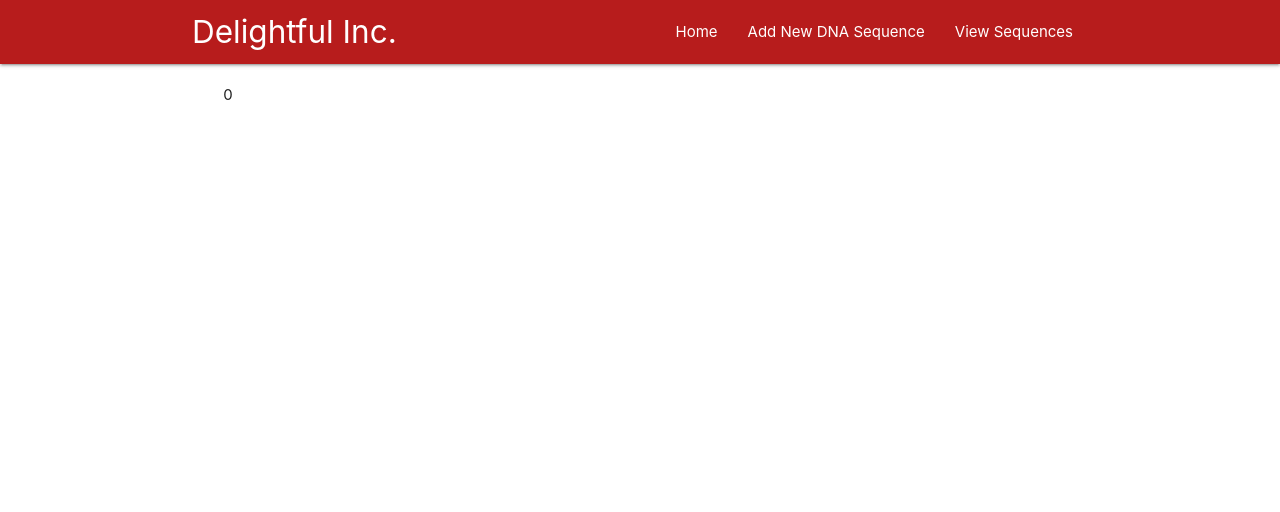
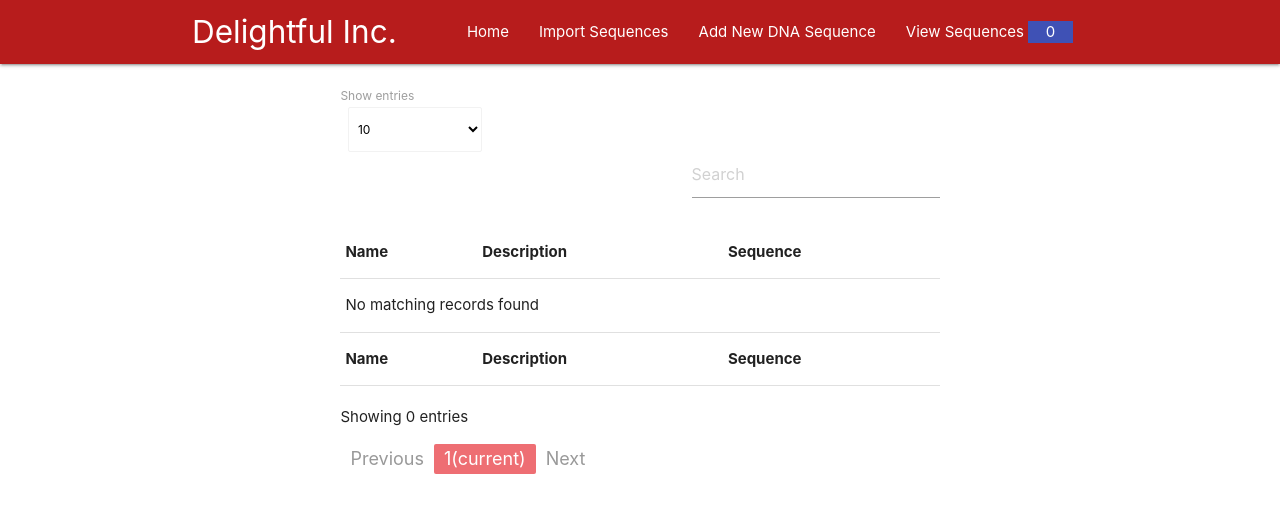
Before and after one commit to daisyflemming/delightful, a React (Create React App) app: page /viewSequences in a window 1280 px wide. Shown: the top 512 px of the page. Built offline with nearby package versions, Linux system fonts and the light colour scheme.

Commit message:
first checkin

```diff
--- a/src/App.js
+++ b/src/App.js
@@ -3,17 +3,19 @@ import './index.css';
 import {BrowserRouter, Route, Switch} from 'react-router-dom';
 import Navbar from './Navbar'
 import 'materialize-css/dist/css/materialize.min.css'
-import Home from "./components/Home";
-import AddNewSequence from "./components/sequences/AddNewSequence";
-import ViewSequences from "./components/sequences/ViewSequences";
+import Home from './components/Home';
+import AddNewSequence from './components/sequences/AddNewSequence';
+import ViewSequences from './components/sequences/ViewSequences';
+import ImportSequences from './components/sequences/ImportSequences';
 
 export default function App() {
   return (
     <BrowserRouter>
-      <div className="App">
+      <div className='App'>
         <Navbar/>
         <Switch>
           <Route exact path='/' component={Home}/>
+          <Route path='/importSequences' component={ImportSequences}/>
           <Route path='/addNewSequence' component={AddNewSequence}/>
           <Route path='/viewSequences' component={ViewSequences}/>
         </Switch>
--- a/src/Navbar.js
+++ b/src/Navbar.js
@@ -1,19 +1,34 @@
 import React from 'react';
 import { Link, NavLink, withRouter } from 'react-router-dom'
+import {connect} from "react-redux";
 
-const Navbar = (props) => {
+let Navbar = (props) => {
+  let { sequences } = props;
   return (
     <nav className="nav-wrapper red darken-4">
       <div className="container">
         <Link className="brand-logo left" to="/">Delightful Inc.</Link>
         <ul className="right">
           <li><NavLink exact to="/">Home</NavLink></li>
+          <li><NavLink to='/importSequences'>Import Sequences</NavLink></li>
           <li><NavLink to='/addNewSequence'>Add New DNA Sequence</NavLink></li>
-          <li><NavLink to='/viewSequences'>View Sequences</NavLink></li>
+          <li><NavLink to='/viewSequences'>View Sequences
+            <span className="badge white-text indigo">{sequences.length}</span>
+          </NavLink></li>
         </ul>
       </div>
     </nav>
   )
 }
 
+const mapStateToProps = (state) => {
+  return {
+    sequences: state.rootReducer.sequences
+  }
+};
+
+Navbar = connect(
+  mapStateToProps
+)(Navbar)
+
 export default withRouter(Navbar)
--- a/src/components/sequences/AddNewSequence.js
+++ b/src/components/sequences/AddNewSequence.js
@@ -1,10 +1,10 @@
-import React from "react";
-import UploadForm from "./UploadForm";
-import {addSequence} from "../../redux/actions/sequenceActions";
-import {connect} from "react-redux";
+import React from 'react';
+import UploadForm from './UploadForm';
+import {addSequence} from '../../redux/actions/sequenceActions';
+import {connect} from 'react-redux';
 
 class AddNewSequence extends React.Component {
-  addNewSequence = async values => {
+  addNewSequence = values => {
     this.props.addSequence(values.name, values.description, values.sequence);
     window.alert('You have added a new sequence called \''+ values.name);
   };
@@ -18,7 +18,7 @@ class AddNewSequence extends React.Component {
 
   render() {
     return (
-      <div className="container root">
+      <div className='container root'>
         <div className={'row'}>
           <div className={'col s12'}>
               <UploadForm onSubmit={this.addNewSequence} />
--- /dev/null
+++ b/src/components/sequences/DatatablePage.js
@@ -0,0 +1,61 @@
+import React from 'react';
+import {MDBDataTable} from 'mdbreact';
+import {connect} from "react-redux";
+
+/*
+ * See mdbreact API at https://mdbootstrap.com/docs/react/tables/datatables/
+ */
+const DatatablePage = (props) => {
+  const {sequences} = props;
+  sequences.map(s => {
+    s['truncated'] = s.sequence.slice(0, 30) + '...'
+  });
+
+  const handleRowClick = (e) =>{
+    console.log(e)
+
+  }
+
+  const data = {
+    columns: [
+      {
+        label: 'Name',
+        field: 'sequenceName',
+        sort: 'asc',
+        searchable: true
+      },
+      {
+        label: 'Description',
+        field: 'sequenceDescription',
+        sort: 'asc',
+      },
+      {
+        label: 'Sequence',
+        field: 'truncated',
+        sort: 'asc',
+      },
+    ],
+    rows: sequences,
+    clickEvent: handleRowClick
+  };
+
+  return (
+    <div className={'container'}>
+      <MDBDataTable
+        exportToCSV
+        striped
+        bordered
+        hover
+        data={data}
+        sortRows={['sequenceName asc']}
+      />
+    </div>
+  );
+}
+const mapStateToProps = (state) => {
+  return {
+    sequences: state.rootReducer.sequences,
+  }
+};
+
+export default connect(mapStateToProps)(DatatablePage)
--- /dev/null
+++ b/src/components/sequences/FileUpload.js
@@ -0,0 +1,59 @@
+/*
+ * This solution came from https://github.com/redux-form/redux-form/issues/3686
+ */
+import React from 'react'
+import {Field, reduxForm} from 'redux-form';
+import {post} from "axios";
+
+const adaptFileEventToValue = delegate => e => delegate(e.target.files[0]);
+const FileInput = ({
+                     input: { value: omitValue, onChange, onBlur, ...inputProps },
+                     placeholder,
+                     meta: omitMeta,
+                     ...props
+                   }) => {
+  return (
+    <input
+      onChange={adaptFileEventToValue(onChange)}
+      onBlur={adaptFileEventToValue(onBlur)}
+      type="file"
+      {...props.input}
+      {...props}
+    />
+  );
+};
+
+let FileUpload = (props) => {
+  const { handleSubmit } = props;
+  const onFormSubmit = (data) => {
+    console.log(data);
+    let formData = new FormData();
+    formData.append('name', data.name)
+    const config = {
+      headers: { 'content-type': 'multipart/form-data' }
+    }
+    const url = 'http://localhost:3000/fileupload/';
+    post(url, formData, config)
+      .then(function(response) {
+        console.log(response);
+      })
+      .catch(function(error) {
+        console.log(error);
+      });
+  }
+  return (
+    <div className={'container'}>
+      <form onSubmit={handleSubmit(onFormSubmit)}>
+        <div>
+          <Field name='json_file' component={FileInput} type='file'
+                 place-holder='Upload Sequences in JSON format'/>
+        </div>
+        <button type='submit'>Submit</button>
+      </form>
+    </div>
+  )
+}
+
+export default reduxForm({
+  form: 'uploadSequencesForm' // a unique identifier for this form
+})(FileUpload)
--- /dev/null
+++ b/src/components/sequences/ImportSequences.js
@@ -0,0 +1,40 @@
+import React from 'react';
+import FileUploadComponent from './FileUpload';
+import {importSequences} from '../../redux/actions/sequenceActions';
+import {connect} from 'react-redux';
+import {post} from 'axios';
+
+class ImportSequences extends React.Component {
+  importSequences = async data => {
+    this.props.importSequences(data);
+    window.alert('You have added a new sequence called \''+ data);
+  };
+
+
+  /* this method is used for debugging */
+  showFormValues = async values => {
+    const sleep = ms => new Promise(resolve => setTimeout(resolve, ms));
+    await sleep(500); // simulate server latency
+    window.alert(`You submitted:\n\n${JSON.stringify(values, null, 2)}`);
+  };
+
+  render() {
+    return (
+      <div className='container root'>
+        <div className={'row'}>
+          <div className={'col s12'}>
+            <FileUploadComponent onSubmit={this.importSequences}/>
+          </div>
+        </div>
+      </div>
+    );
+  }
+}
+
+const mapDispatchToProps = (dispatch) => {
+  return {
+    importSequences: (data) => dispatch(importSequences(data)),
+  }
+};
+
+export default connect(null, mapDispatchToProps)(ImportSequences)
--- a/src/components/sequences/UploadForm.js
+++ b/src/components/sequences/UploadForm.js
@@ -82,7 +82,7 @@ const mapStateToProps = (state) => {
 }
 
 UploadForm = reduxForm({
-  form: 'initializeFromState', validate, warn // a unique identifier for this form
+  form: 'uploadSequenceForm', validate, warn // a unique identifier for this form
 })(UploadForm)
 
 UploadForm = connect(
--- a/src/components/sequences/ViewSequences.js
+++ b/src/components/sequences/ViewSequences.js
@@ -1,29 +1,18 @@
 import React from "react";
-import {connect} from "react-redux";
+import DatatablePage from "./DatatablePage";
 
 class ViewSequences extends React.Component {
   constructor(props) {
     super(props);
   }
   render() {
-    console.log(this.props)
+    console.log(this.props);
     return (
       <div className="container root">
-        <div className={'row'}>
-          <div className={'col s12'}>
-            {this.props.sequences.length}
-          </div>
-        </div>
+        <DatatablePage />
       </div>
-    );
+    )
   }
 };
 
-
-const mapStateToProps = (state) => {
-  return {
-    sequences: state.rootReducer.sequences
-  }
-};
-
-export default connect(mapStateToProps)(ViewSequences)
+export default ViewSequences
--- a/src/index.css
+++ b/src/index.css
@@ -30,6 +30,13 @@ body {
 .button-margin {
   margin-right: 10px;
 }
+
+nav .badge{
+  position: relative;
+  top: 0px;
+  right: 0px;
+}
+
 code {
   font-family: source-code-pro, Menlo, Monaco, Consolas, 'Courier New',
     monospace;
--- a/src/redux/actions/sequenceActions.js
+++ b/src/redux/actions/sequenceActions.js
@@ -6,3 +6,10 @@ export const addSequence = (name, description, sequence) => {
     sequence
   }
 }
+
+export const importSequences = (data) => {
+  return {
+    type: 'IMPORT_SEQUENCES',
+    data
+  }
+}
--- a/src/redux/reducers/rootReducer.js
+++ b/src/redux/reducers/rootReducer.js
@@ -15,6 +15,19 @@ const rootReducer = (state = initState, action) => {
       sequences: sequences
     }
   }
+  if (action.type === 'IMPORT_SEQUENCES'){
+    console.log(action);
+    let newSequence = {
+      sequenceName: action.name,
+      sequenceDescription: action.description,
+      sequence: action.sequence
+    }
+    let sequences = [...state.sequences, newSequence];
+    return {
+      ...state,
+      sequences: sequences
+    }
+  }
   return state;
 }
 
```
Also changed, not shown: src/components/sequences/AnalysisDescription.js (deleted, +0 -31 lines).
